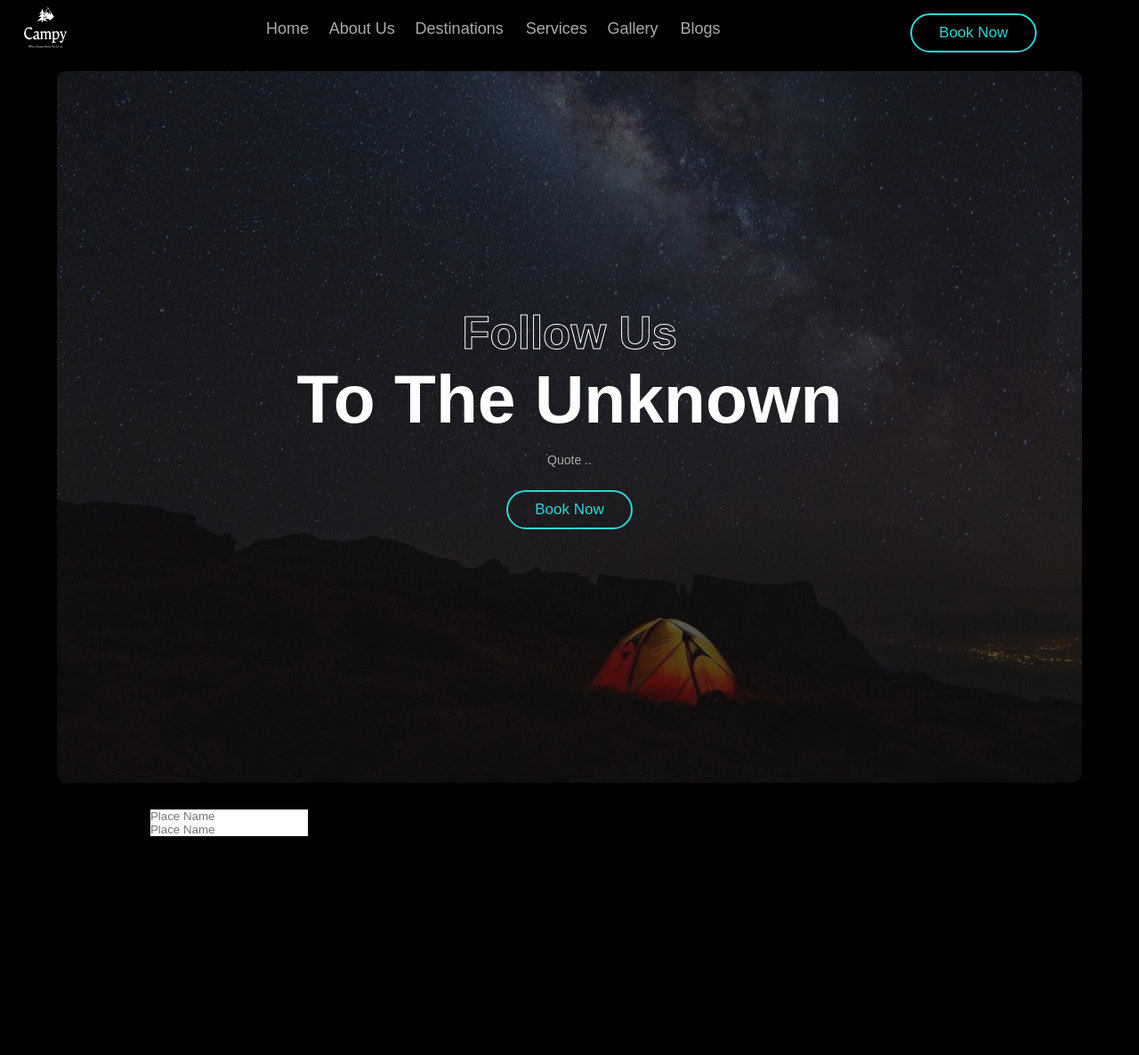
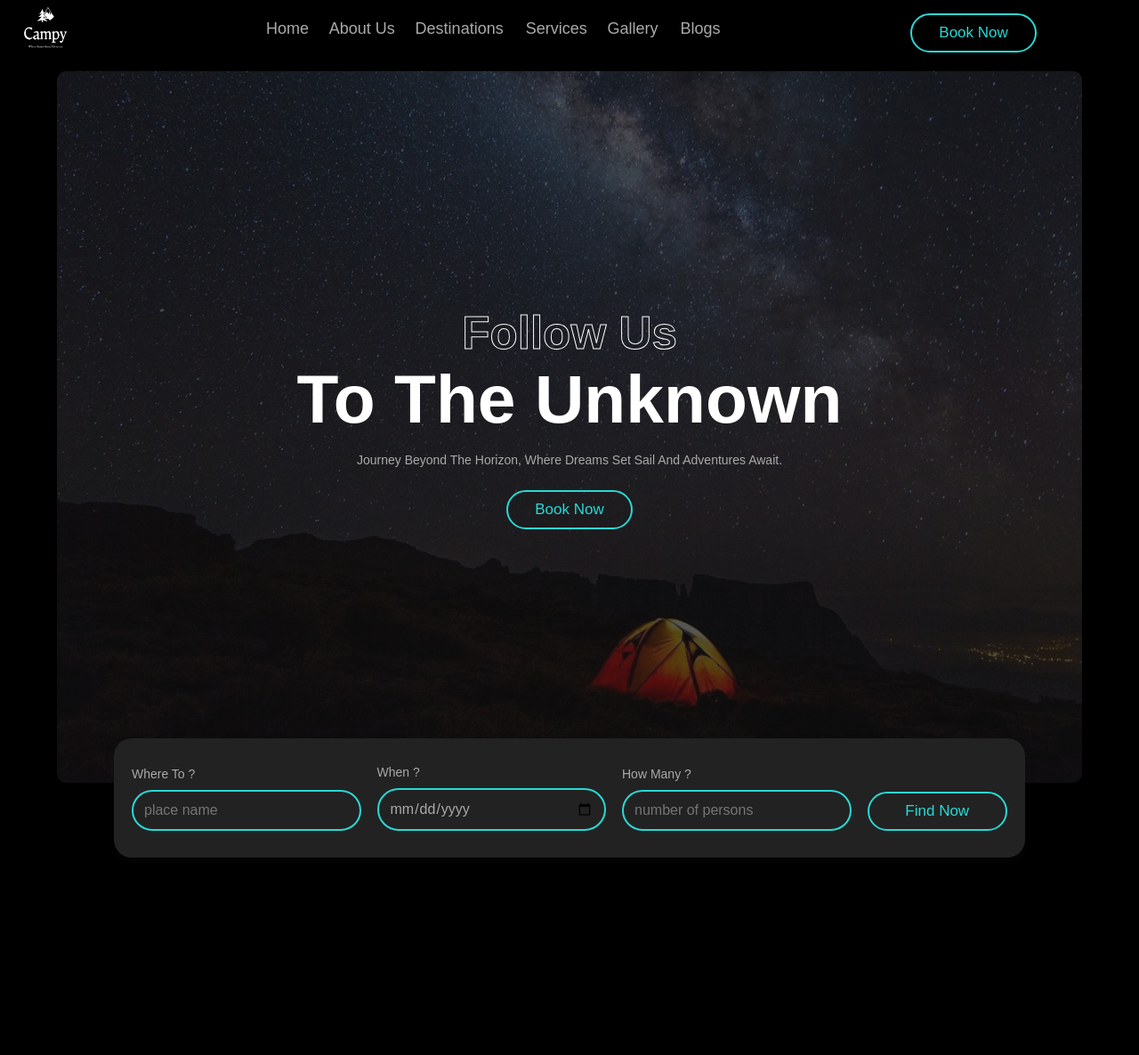
Before and after one commit to tass25/projet, a PHP site: page / in a window 1280 px wide. Shown: the whole page at 89% size. Before the commit the page ends 940 px from the top, so only its background shows below. Run offline with PHP 8.4, Linux system fonts and the light colour scheme; grey boxes are pictures that could not be loaded.

Commit message:
kamlna ( normalement ll form ) w bdina fl videos ( 9arart nzid des vd tw xd )

```diff
--- a/index.html
+++ b/index.html
@@ -33,13 +33,13 @@
   <div class="content">
   <span>follow us</span>
   <h3>to the unknown</h3>
-  <p>quote ..</p>
+  <p>Journey beyond the horizon, where dreams set sail and adventures await.</p>
   <a href="#" class="btn">book now</a>
 
   </div>
 
 </section>
-
+<!--section wfet w section form bch tabde -->
 <section class="booking" id="booking">
 <form action="">
 <div class="inputBox">
@@ -48,14 +48,33 @@
 </div>
 
 <div class="inputBox">
-  <span> Where to ? </span>
-  <input type="text" placeholder="place name" value="">
+  <span> When ? </span>
+  <input type="date" value="">
   </div>
 
-
-
+  <div class="inputBox">
+    <span> How many ? </span>
+    <input type="number" placeholder="number of persons" value="">
+    </div>
+<input type="submit" value="Find now" class="btn">
 </form>
 </section>
+
+<!--section form wfet w section about us  bch tabde -->
+
+<section class="about" id="about">
+<div class="video-container">
+<video src="" muted autoplay loop class="video"></video>
+<div class="controls">
+  <span class="control-btn" data-src=""></span>
+  <span class="control-btn" data-src=""></span>
+  <span class="control-btn" data-src=""></span>
+
+</div>
+</div>
+<div class="content"></div>
+</section>
+
 
 
 
--- a/styles.css
+++ b/styles.css
@@ -203,3 +203,48 @@
     font-size: 50%;
   }
 }
+
+.booking {
+  width: 80%;
+  margin: 1rem auto;
+  margin-top: -5rem;
+  background: var(--bg-color);
+  border-radius: 2rem;
+  box-shadow: 0 0.5rem 1rem rgba(17, 17, 17, 0.3);
+  padding: 3rem 2rem;
+}
+
+.booking form {
+  display: flex;
+  align-items: flex-end;
+  flex-wrap: wrap;
+  gap: 1.8rem;
+}
+
+.booking .inputBox {
+  flex: 1 1 25rem;
+}
+
+.booking .inputBox span {
+  font-size: 1.4rem;
+  color: var(--light-color);
+}
+
+.booking .inputBox input {
+  width: 100%;
+  padding: 1.2rem;
+  border-radius: 5rem;
+  border: var(--border);
+  font-size: 1.6rem;
+  color: var(--light-color);
+  text-transform: none;
+  background: none;
+  margin-top: 1rem;
+
+
+
+}
+
+.booking .btn {
+  flex: 1 1 15rem;
+}
```
